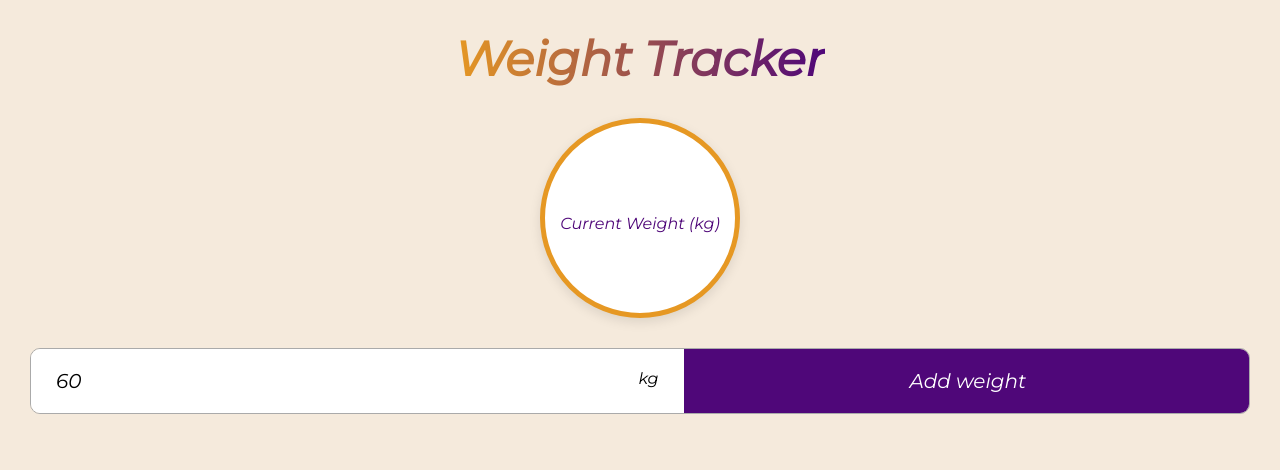
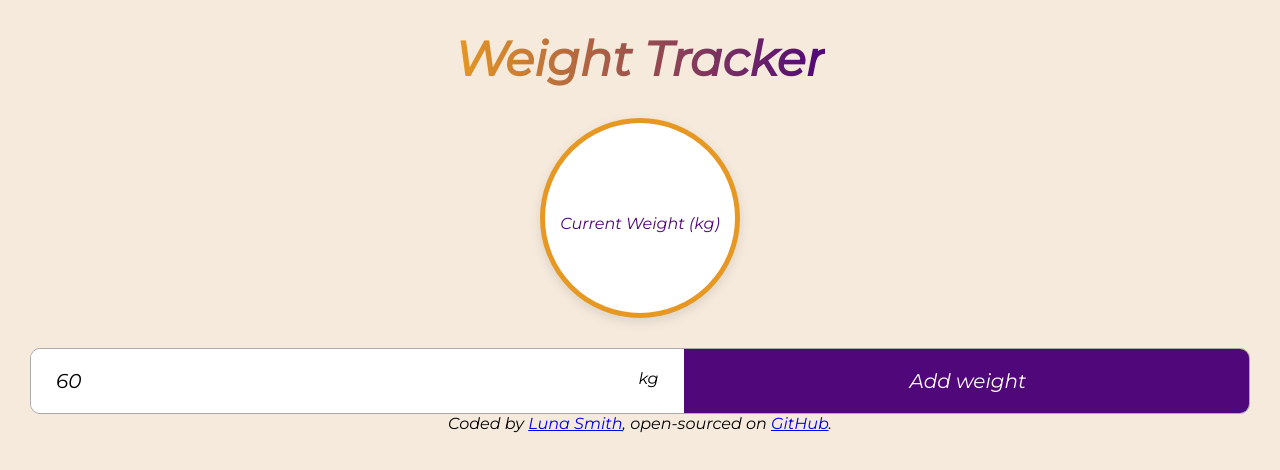
Before and after one commit to Lu-Smith/weight_tracker_vue, a Vue app: page / in a window 1280 px wide. Shown: the top 470 px of the page. Built offline with nearby package versions, Linux system fonts and the light colour scheme.

Commit message:
Updated App.vue

```diff
--- a/src/App.vue
+++ b/src/App.vue
@@ -26,11 +26,15 @@
       </ul>
     </div>
   </div>
+  <Footer />
 </template>
 
 <script setup >
+  import Footer from './components/Footer.vue'
   import { computed, nextTick, ref, watch, shallowRef} from 'vue'
   import Chart from 'chart.js/auto'
+
+
 
   const weights = ref([])
   const currentWeight = computed(() => {
```
